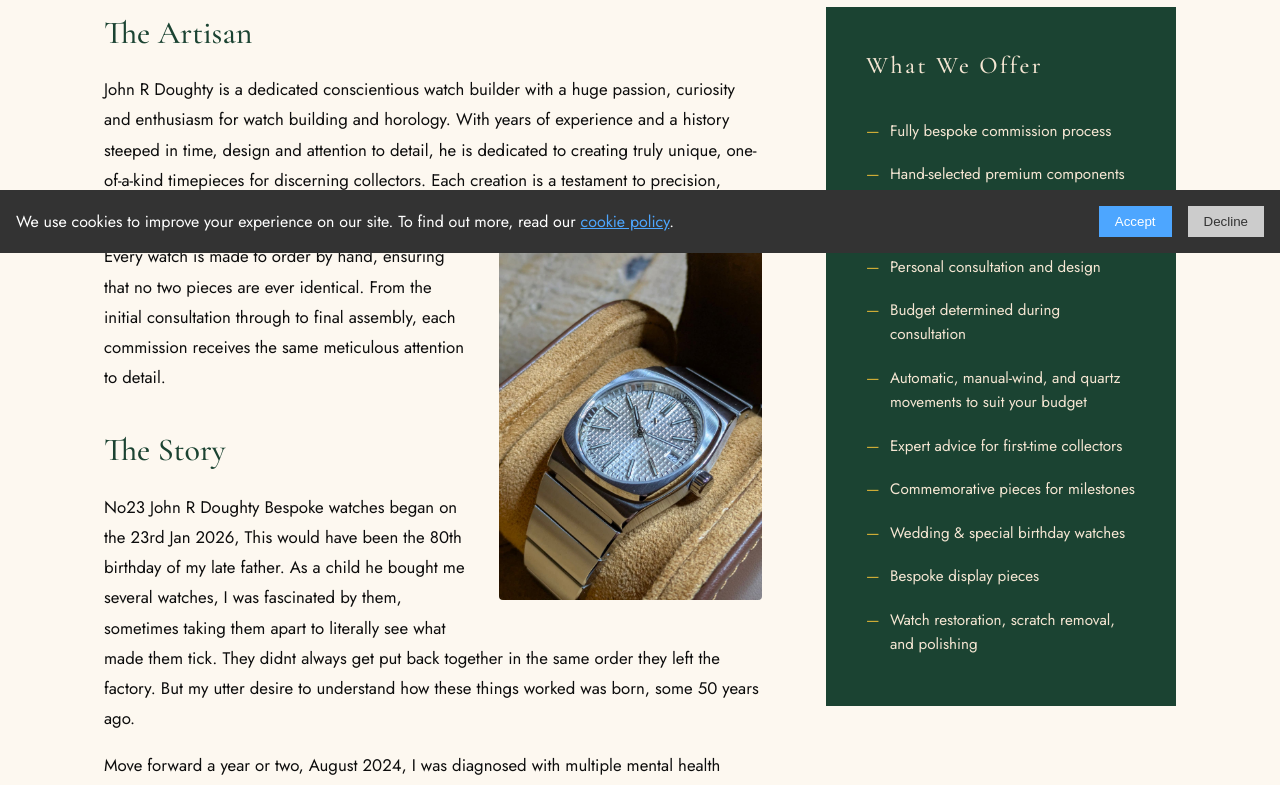
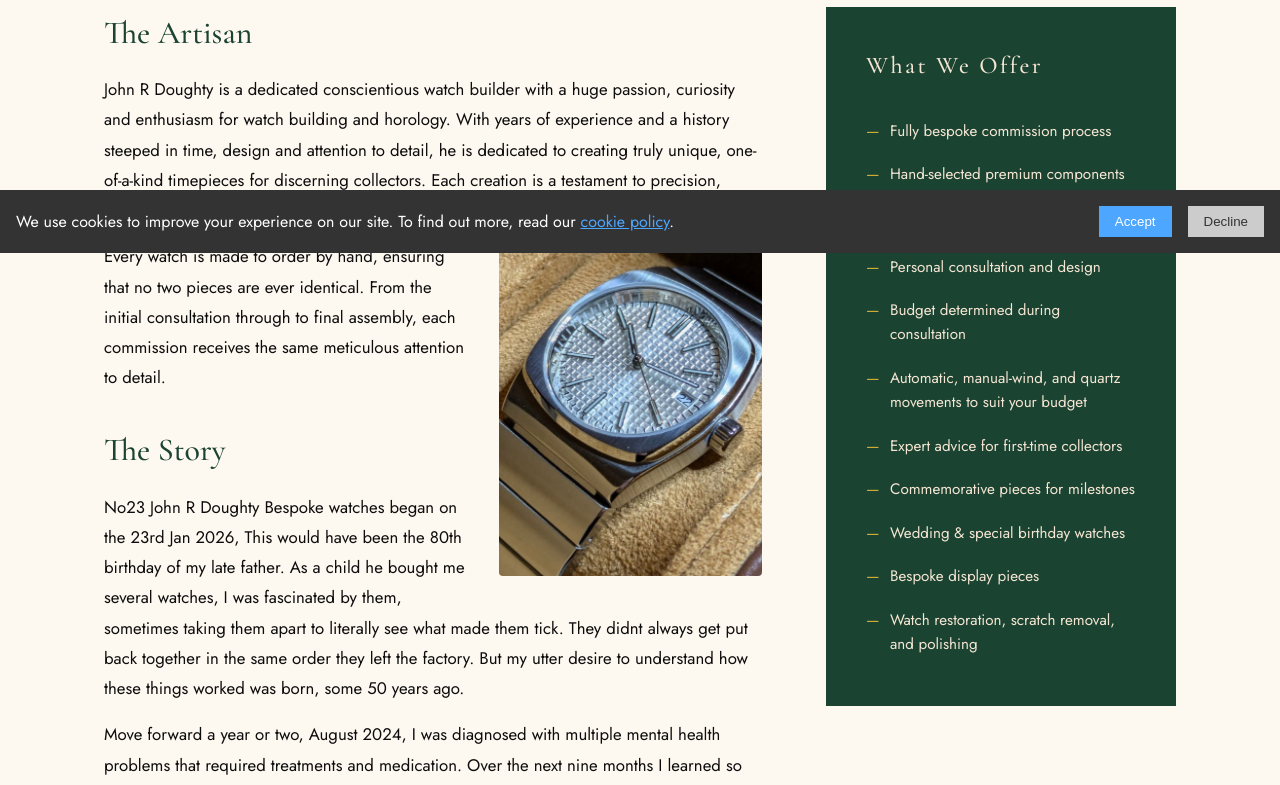
Before and after one commit to Shanersf1/number23, a React (Vite) app in the folder client/: page /about in a window 1280 px wide. Shown: the part 547-1332 px from the top of the page. Built offline with nearby package versions, Linux system fonts and the light colour scheme; the HTML template or start-up script is replaced by a standard one.

Commit message:
About page: use newwatch.jpg for artisan section image

```diff
--- a/client/src/pages/AboutPage.jsx
+++ b/client/src/pages/AboutPage.jsx
@@ -15,7 +15,7 @@ function AboutPage() {
               John R Doughty is a dedicated conscientious watch builder with a huge passion, curiosity and enthusiasm for watch building and horology. With years of experience and a history steeped in time, design and attention to detail, he is dedicated to creating truly unique, one-of-a-kind timepieces for discerning collectors. Each creation is a testament to precision, artistry, and uncompromising quality.
             </p>
             <figure className="about-image-right">
-              <img src="/watch 001.jpg" alt="A bespoke watch from No23" />
+              <img src="/newwatch.jpg" alt="A bespoke watch from No23" />
             </figure>
             <p>
               Every watch is made to order by hand, ensuring that no two pieces are ever identical. From the initial consultation through to final assembly, each commission receives the same meticulous attention to detail.
```
Also changed, not shown: client/public/newwatch.jpg (added).
